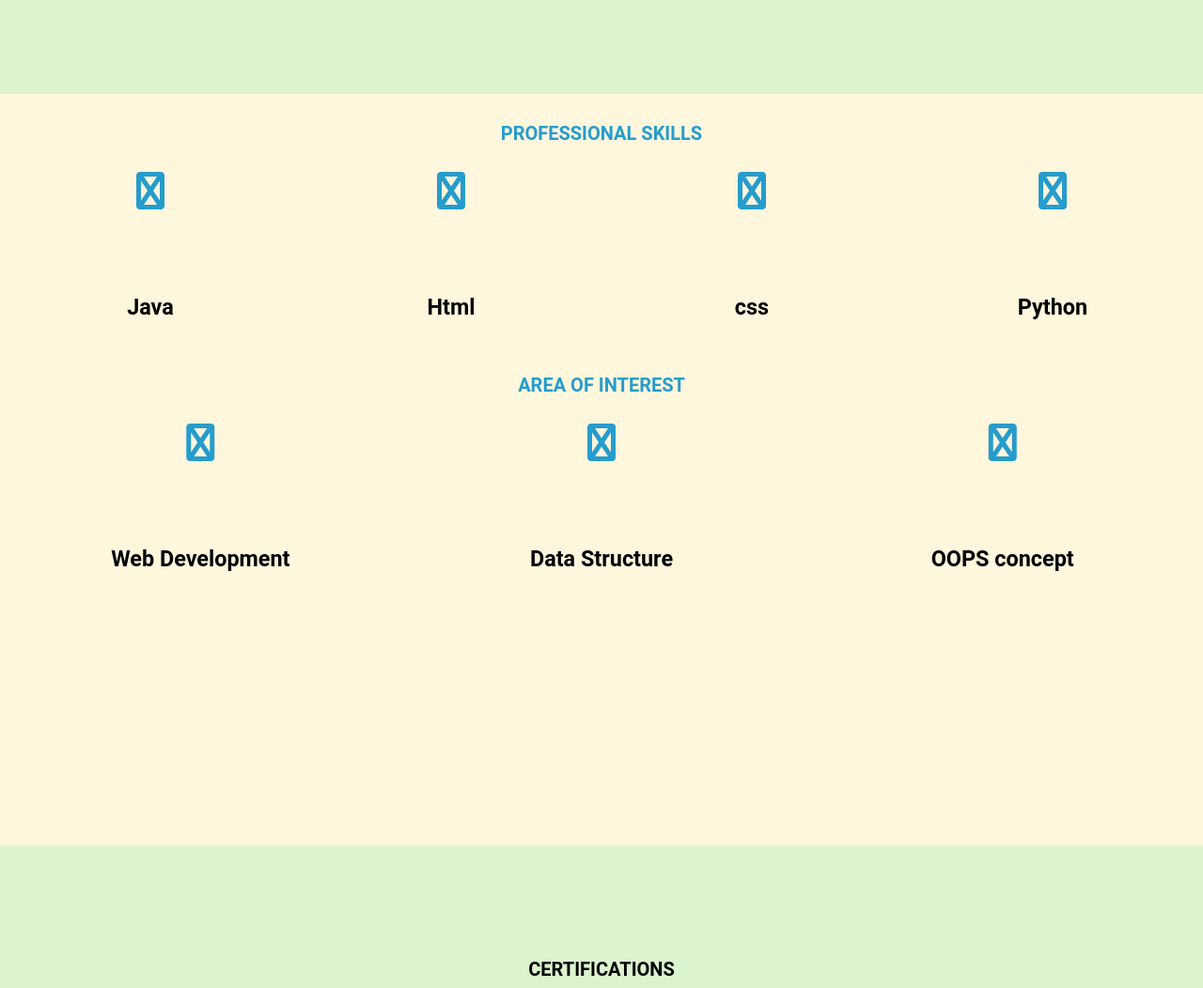
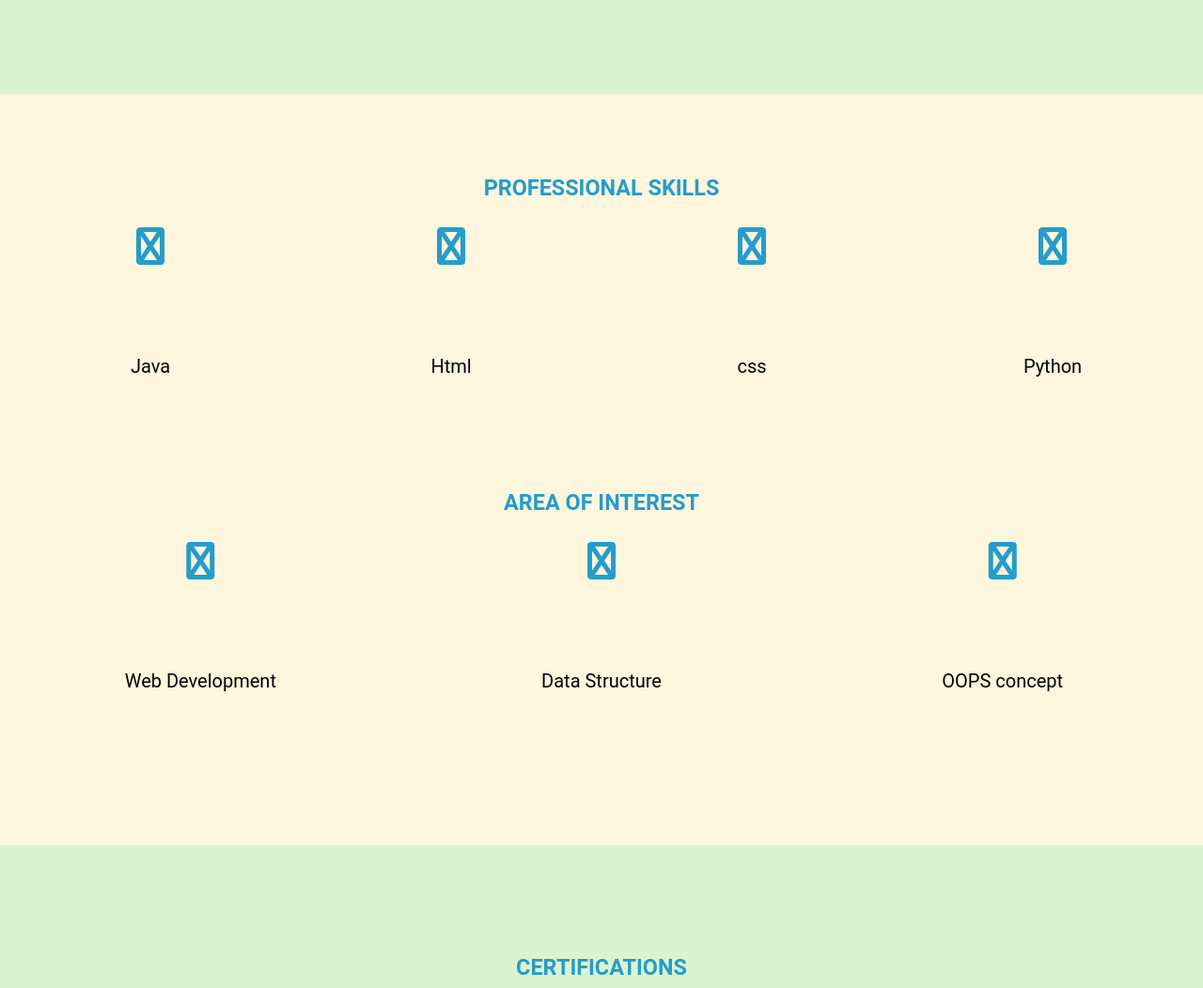
Before and after one commit to Avanthi-aj/portfolio, a plain HTML site: page index.html in a window 1280 px wide. Shown: the part 1500-2552 px from the top of the page at 94% size. Drawn offline with Linux system fonts and the light colour scheme.

Commit message:
Update index.html

```diff
--- a/index.html
+++ b/index.html
@@ -41,7 +41,7 @@
     </header>
     <section id="sec_edu">
         <div class="edu-title">
-            <h1>EDUCATION</h1>
+            <h3>EDUCATION</h3>
         </div>
 
         <div class="edu">
@@ -71,40 +71,40 @@
     </section>
     <section id="skill">
         <div class="main-skill">
-            <h4>PROFESSIONAL SKILLS</h4>
+            <h3>PROFESSIONAL SKILLS</h3>
             <div id="skills">
                 <div class="java a">
                     <span class="icon"><i class="fas fa-java fa-2x"></i></span>
-                    <h3>Java</h3>
+                    <p>Java</p>
                 </div>
                 <div class="html a">
                     <span class="icon"><i class="fas fa-html5 fa-2x"></i></span>
-                    <h3>Html</h3>
+                    <p>Html</p>
                 </div>
                 <div class="css a">
                     <span class="icon"><i class="fas fa-css3-alt fa-2x"></i></span>
-                    <h3>css</h3>
+                    <p>css</p>
                 </div>
                 <div class="python a">
                     <span class="icon"><i class="fas fa-python fa-2x"></i></span>
-                    <h3>Python</h3>
+                    <p>Python</p>
                 </div>
             </div>
         </div>
         <div class="main-skill">
-            <h4>AREA OF INTEREST</h4>
+            <h3>AREA OF INTEREST</h3>
             <div id="skills">
                 <div class="web a">
                     <span class="icon"><i class="fas fa-java fa-2x"></i></span>
-                    <h3>Web Development</h3>
+                    <p>Web Development</p>
                 </div>
                 <div class="ds a">
                     <span class="icon"><i class="fas fa-html5 fa-2x"></i></span>
-                    <h3>Data Structure</h3>
+                    <p>Data Structure</p>
                 </div>
                 <div class="oops a">
                     <span class="icon"><i class="fas fa-css3-alt fa-2x"></i></span>
-                    <h3>OOPS concept</h3>
+                    <p>OOPS concept</p>
                 </div>
             </div>
         </div>
@@ -113,7 +113,7 @@
     <section id="activities">
         <div class="cetri">
             <br><br><br>
-            <h4>CERTIFICATIONS</h4>
+            <h3>CERTIFICATIONS</h3>
             <div class="b">
                 <ul>
                     <li>Programming using Java-(INFOSYS
@@ -128,7 +128,7 @@
         </div>
         <br>
         <div class="project">
-            <h4>PROJECTS</h4>
+            <h3>PROJECTS</h3>
             <div class="b">
                 <ul>
                     <li><a href="https://avanthi-aj.github.io/Assignment2/" target="_blank">
@@ -145,14 +145,14 @@
     <section id="about">
         <div class="personal-info">
             <div class="abt">
-                <h4>CONTACT</h4>
+                <h3>CONTACT</h3>
                 <ul>
                     <li><span><i class=" fas fa fa-map-marker" aria-hidden="true"></i></span> &nbsp; Dharapuram,Tiruppur</li>
                     <li><span><i class="fas fa fa-envelope" aria-hidden="true"></i></span> &nbsp; <a href="mailto: avanthika2663@gmail.com" target="_blank">avanthika2663@gmail.com</a></li>
                 </ul>
             </div>
             <div class="per-info">
-                <h4>DIGITAL FOOTPRINTS</h4>
+                <h3>DIGITAL FOOTPRINTS</h3>
                 <ul>
                     <li><span><i class="fas fa fa-linkedin-square" aria-hidden="true"></i></span>&nbsp;<a href="https://www.linkedin.com/in/avanthika2663" target="_blank">LinkedIn</a></li>
                     <li><span><i class="fas fa fa-code" aria-hidden="true"></i></span>&nbsp;<a href="https://leetcode.com/Avanthi2003/" target="_blank">Leetcode</a></li>
```
